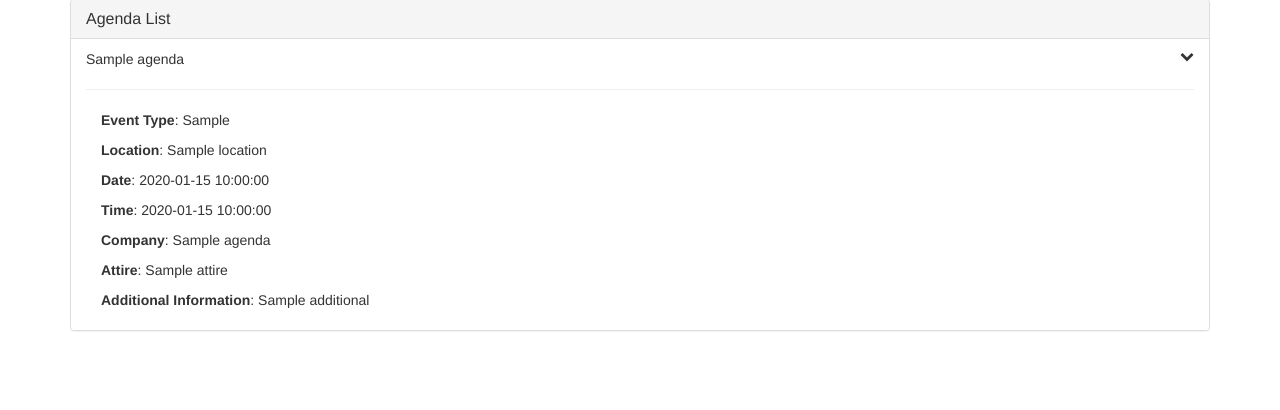
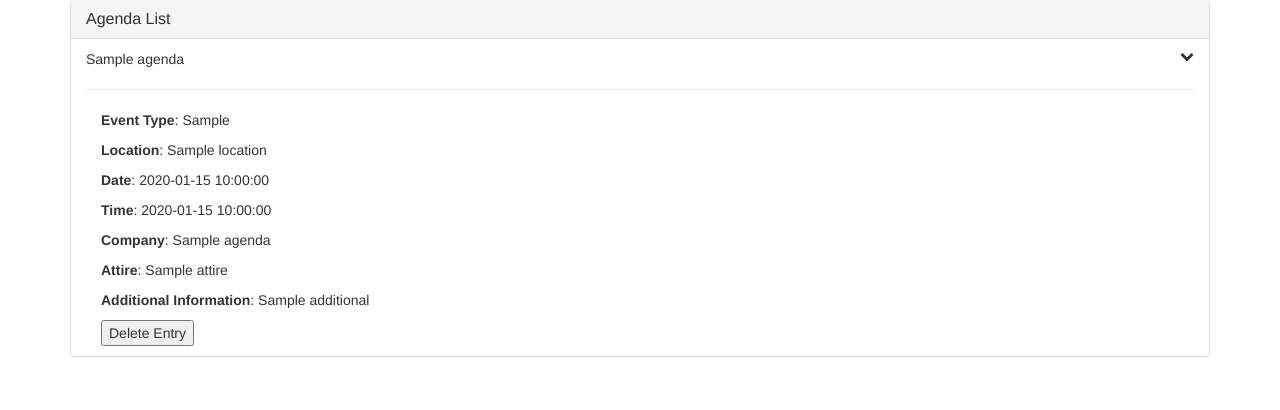
Before and after one commit to ajp14d/CENgroup3Projectf, a Python web app: template business_app/app/templates/profile.html in a window 1280 px wide, after a click that opens the changed part. Shown: the part 265-675 px from the top of the page. Run offline with Jinja, Linux system fonts and the light colour scheme; the template is opened without the code that fills it: most values are stand-ins (such as "Sample title", 1, 10 or a date in 2020); some libraries are stand-ins or nearby versions.

Commit message:
Delete button added to profile agenda list

```diff
--- a/business_app/app/templates/profile.html
+++ b/business_app/app/templates/profile.html
@@ -55,8 +55,10 @@
                         <p><b>
                             Additional Information</b>: {{ a['additional'] }}
                         </p>
+			<input name="agendaSubmit" type="submit" value="Delete Entry">
                         </div>
                         {% endfor %}
+
                     </div>
                 </div>
             </div>
```
Also changed, not shown: business_app/acct.db, 3 other files.
